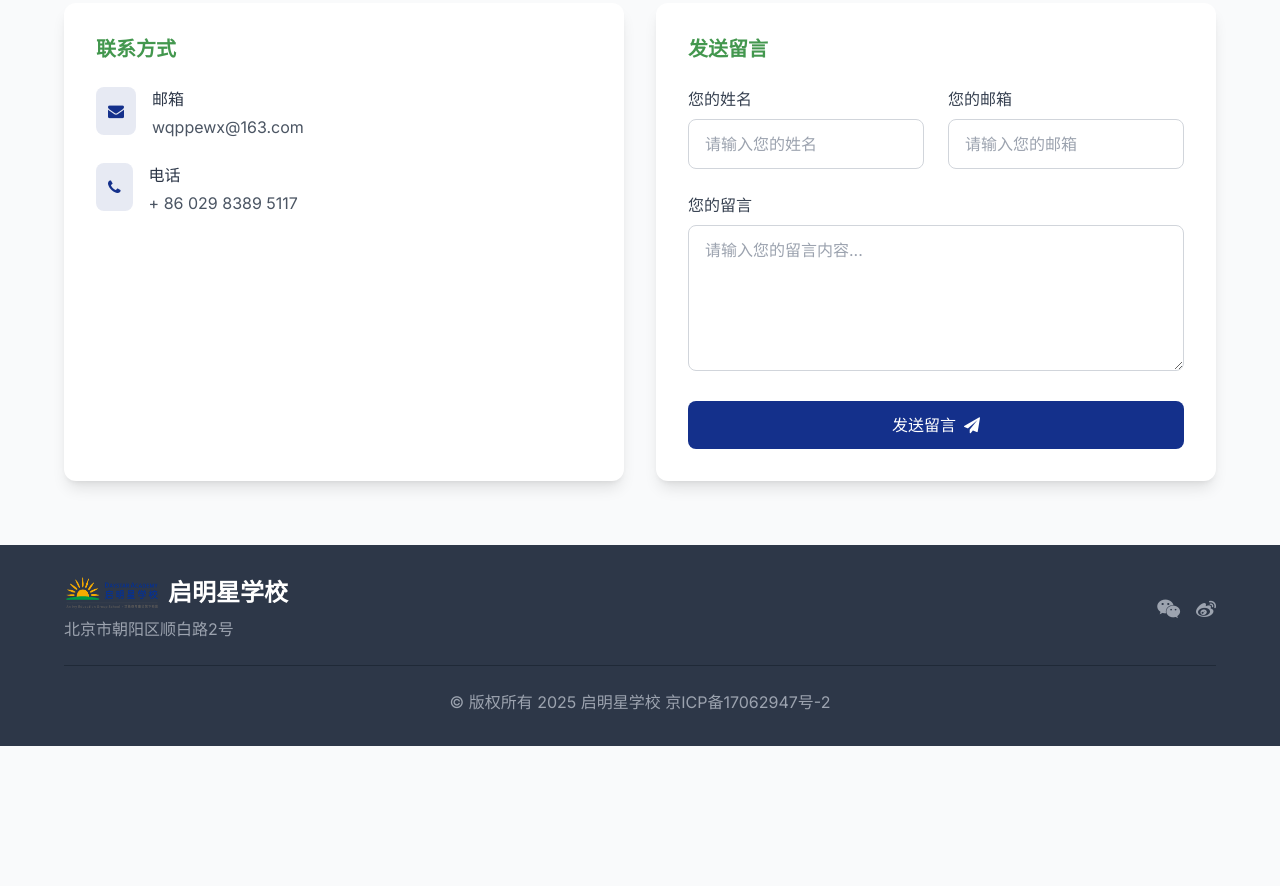
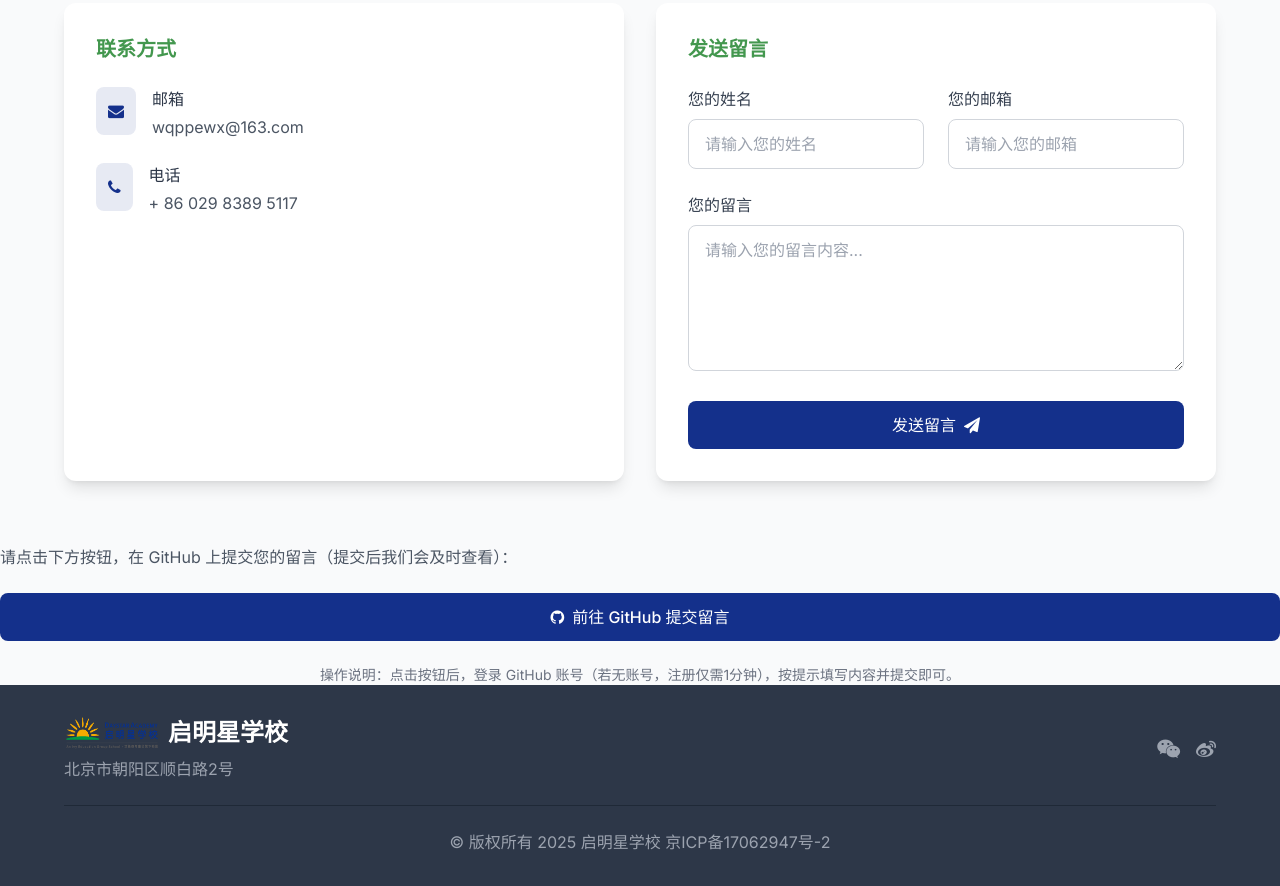
Before and after one commit to daystaracademy/daystaracademy, a plain HTML site: page index.html in a window 1280 px wide. Shown: the part 2454-3340 px from the top of the page. Before the commit the page ends 3200 px from the top, so only its background shows below. Drawn offline with nearby package versions, Linux system fonts and the light colour scheme.

Commit message:
Update index.html

```diff
--- a/index.html
+++ b/index.html
@@ -263,6 +263,26 @@
             </div>
         </section>
     </main>
+    <!-- 替换原有的 form 标签，无需 JS！ -->
+<div class="space-y-6">
+  <!-- 说明文字 -->
+  <p class="text-gray-600">请点击下方按钮，在 GitHub 上提交您的留言（提交后我们会及时查看）：</p>
+
+  <!-- 跳转按钮：点击后直接打开 GitHub 的留言表单 -->
+  <a
+    href="https://github.com/你的GitHub用户名/你的仓库名/issues/new?template=留言模板.md"
+    target="_blank"
+    class="inline-block w-full bg-primary hover:bg-primary/90 text-white font-medium py-3 px-6 rounded-lg transition-custom flex items-center justify-center gap-2"
+  >
+    <i class="fa fa-github"></i>
+    <span>前往 GitHub 提交留言</span>
+  </a>
+
+  <!-- 可选：添加简单说明，降低用户操作门槛 -->
+  <p class="text-gray-500 text-sm text-center">
+    操作说明：点击按钮后，登录 GitHub 账号（若无账号，注册仅需1分钟），按提示填写内容并提交即可。
+  </p>
+</div>
 
     <!-- Footer -->
     <footer class="bg-dark text-white py-8 px-4">
```
